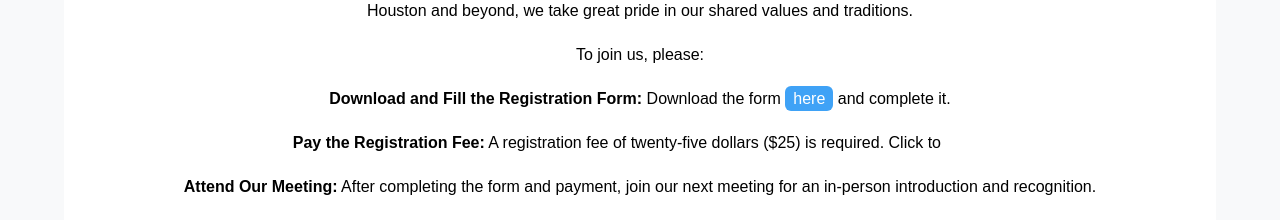
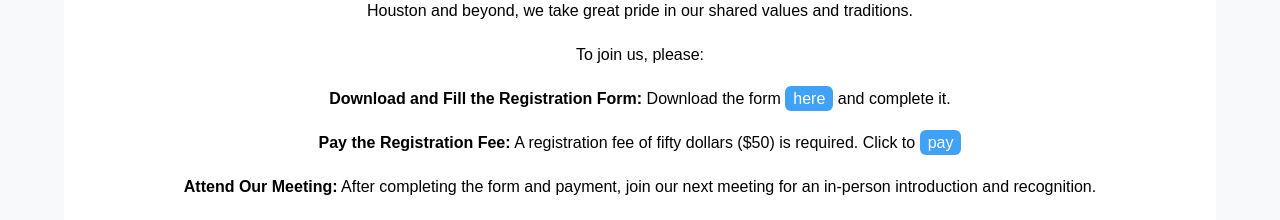
Before and after one commit to blessedjoe2000/organization, a Next.js app: page /about in a window 1280 px wide. Shown: the part 2020-2240 px from the top of the page. Built offline with nearby package versions, Linux system fonts and the light colour scheme; a web font is replaced by a local one.

Commit message:
updated UEO constution, membership due and members due

```diff
--- a/app/about/page.jsx
+++ b/app/about/page.jsx
@@ -122,11 +122,11 @@ export default function about() {
           </li>
           <li>
             <strong>Pay the Registration Fee:</strong> A registration fee of
-            twenty-five dollars ($25) is required. Click to{" "}
+            fifty dollars ($50) is required. Click to{" "}
             <Link
               href="https://www.zeffy.com/en-US/ticketing/ueo-registration-fee"
               target="_blank"
-              className="px-2 py-1 bg-sharp-red text-white rounded-md hover:bg-dark-red"
+              className="px-2 py-1 bg-light-blue text-white rounded-md hover:bg-[#3a86ff]"
             >
               pay
             </Link>
```
Also changed, not shown: 1 other file (tests, documents, lock files or other folders).
